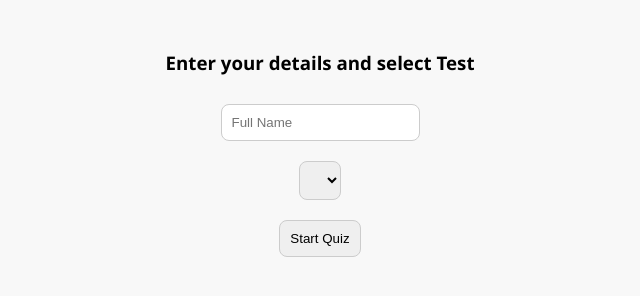
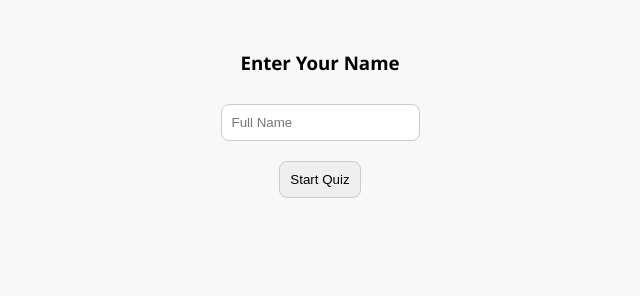
Before and after one commit to NAGARJUNAGALLA/JCV-ICE, a plain HTML site: page quiz.html in a window 1280 px wide. Shown: the whole page, without its empty margins (320-960 px from the left). Drawn offline with nearby package versions, Linux system fonts and the light colour scheme; files whose address does not match are found by name.

Commit message:
Update quiz.html

```diff
--- a/quiz.html
+++ b/quiz.html
@@ -17,10 +17,10 @@ window.MathJax = {
 <script src="https://cdn.jsdelivr.net/npm/mathjax@3/es5/tex-mml-chtml.js" async></script>
 
 <style>
-html, body {margin:0;height:100%;font-family:'Segoe UI',sans-serif;background:#f8f8f8;}
-#quiz-container{display:none;position:relative;max-width:700px;margin:50px auto;padding:20px;background:#fff;border-radius:10px;box-shadow:0 2px 10px rgba(0,0,0,0.1);}
+body{margin:0;font-family:'Segoe UI',sans-serif;background:#f8f8f8;}
+#quiz-container{display:none;max-width:700px;margin:50px auto;padding:20px;background:#fff;border-radius:10px;box-shadow:0 2px 10px rgba(0,0,0,0.1);}
 #user-form{text-align:center;margin-top:50px;}
-#user-form input, #user-form select, #user-form button{padding:10px;margin:10px 0;border-radius:8px;border:1px solid #ccc;}
+#user-form input, #user-form button{padding:10px;margin:10px 0;border-radius:8px;border:1px solid #ccc;}
 #quiz-header{display:flex;justify-content:space-between;align-items:center;background:#1b4332;color:#fff;padding:10px;border-radius:8px;}
 #quiz-body{margin-top:20px;}
 .options label{display:block;border:1px solid #ddd;border-radius:8px;padding:10px;margin-bottom:8px;cursor:pointer;transition:all .2s;}
@@ -42,10 +42,8 @@ html, body {margin:0;height:100%;font-family:'Segoe UI',sans-serif;background:#f
 
 <!-- USER FORM -->
 <div id="user-form">
-  <h3>Enter your details and select Test</h3>
-  <input type="text" id="userName" placeholder="Full Name" required>
-  <br>
-  <select id="testSelect"></select>
+  <h3>Enter Your Name</h3>
+  <input type="text" id="userName" placeholder="Full Name">
   <br>
   <button onclick="startQuiz()">Start Quiz</button>
 </div>
```
